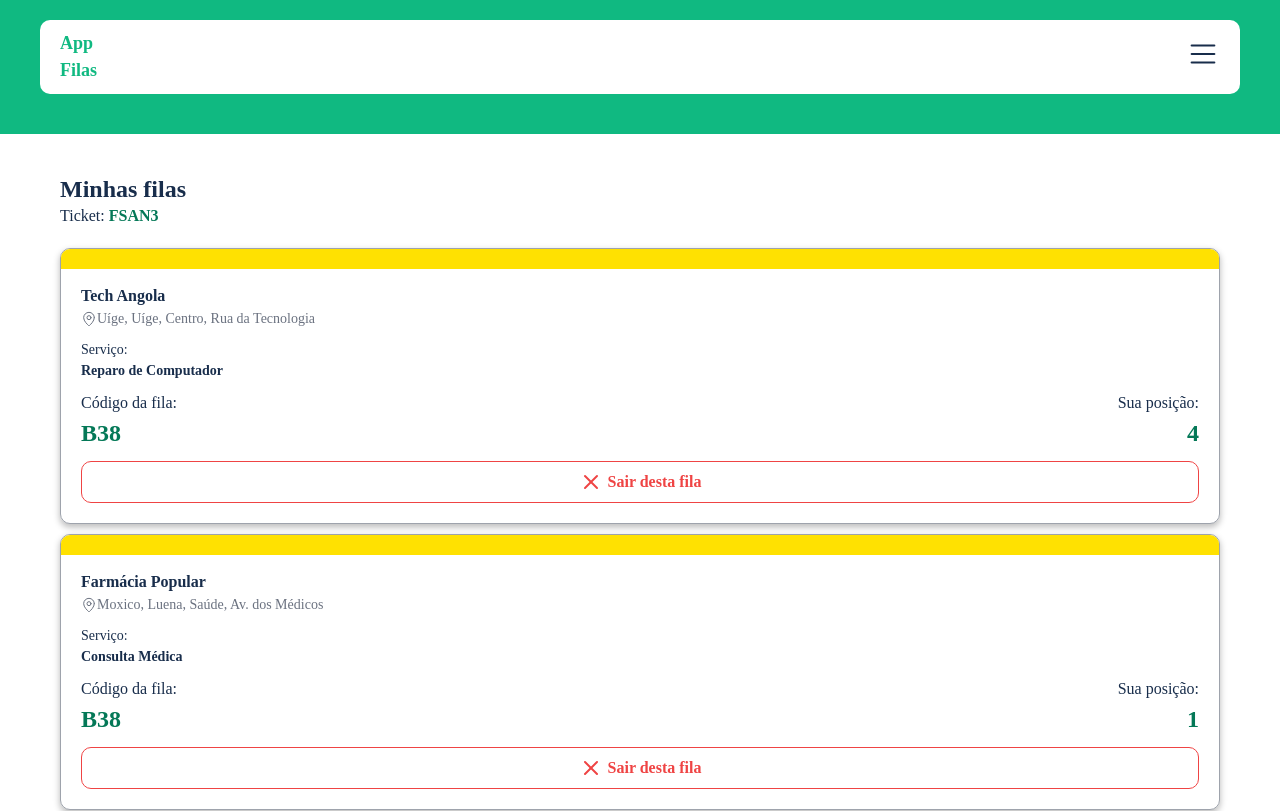
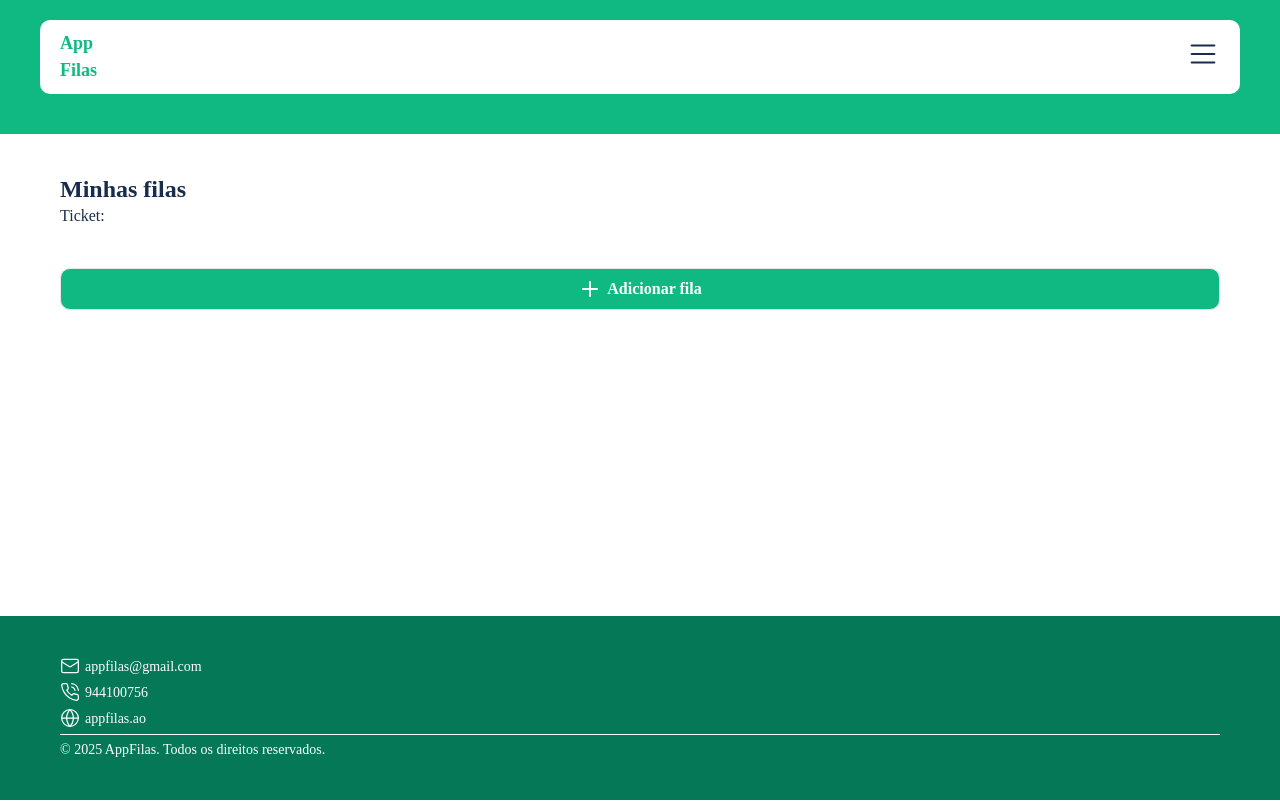
Before and after one commit to Fortunato17/projeto-pratico, a React (Vite) app in the folder app-filas/: page /filas in a window 1280 px wide. Shown: the top 811 px of the page. Built offline with nearby package versions, Linux system fonts and the light colour scheme.

Commit message:
pageFilas

```diff
--- a/app-filas/src/Dados.jsx
+++ b/app-filas/src/Dados.jsx
@@ -1,230 +1,7 @@
-export const empresas = [
-  {
-    id: 1,
-    nome: "Tech Angola",
-    endereco: {
-      provinciaId: 6,
-      municipio: "Uíge",
-      bairro: "Centro",
-      rua: "Rua da Tecnologia",
-    },
-    servicos: ["Reparo de Computador", "Instalação de Redes"],
-  },
-  {
-    id: 2,
-    nome: "Farmácia Popular",
-    endereco: {
-      provinciaId: 3,
-      municipio: "Luena",
-      bairro: "Saúde",
-      rua: "Av. dos Médicos",
-    },
-    servicos: ["Consulta Médica", "Entrega de Medicamentos"],
-  },
-  {
-    id: 3,
-    nome: "Super Limpinho",
-    endereco: {
-      provinciaId: 6,
-      municipio: "Negage",
-      bairro: "Industrial",
-      rua: "Rua da Limpeza",
-    },
-    servicos: ["Limpeza Residencial", "Limpeza de Escritórios"],
-  },
-  {
-    id: 4,
-    nome: "BAI - Banco Angolano de Investimento",
-    endereco: {
-      provinciaId: 1,
-      municipio: "Luanda",
-      bairro: "Maianga",
-      rua: "Av. Revolução",
-    },
-    servicos: [
-      "Depósito",
-      "Levantamento",
-      "Transferência",
-      "Abertura de conta",
-    ],
-  },
-  {
-    id: 5,
-    nome: "Auto Express",
-    endereco: {
-      provinciaId: 5,
-      municipio: "Moçâmedes",
-      bairro: "Porto",
-      rua: "Rua dos Transportes",
-    },
-    servicos: ["Táxi Privado", "Entrega Rápida"],
-  },
-  {
-    id: 6,
-    nome: "EduMais",
-    endereco: {
-      provinciaId: 2,
-      municipio: "Dundo",
-      bairro: "Estudantil",
-      rua: "Rua do Saber",
-    },
-    servicos: ["Aulas Particulares", "Cursos Online"],
-  },
-  {
-    id: 7,
-    nome: "GreenGarden",
-    endereco: {
-      provinciaId: 7,
-      municipio: "Mbanza Congo",
-      bairro: "Verde",
-      rua: "Rua dos Jardins",
-    },
-    servicos: ["Paisagismo", "Manutenção de Jardins"],
-  },
-  {
-    id: 8,
-    nome: "CasaSegura",
-    endereco: {
-      provinciaId: 1,
-      municipio: "Talatona",
-      bairro: "Patriota",
-      rua: "Rua da Segurança",
-    },
-    servicos: ["Monitoramento 24h", "Instalação de Câmeras"],
-  },
-  {
-    id: 9,
-    nome: "NetFácil",
-    endereco: {
-      provinciaId: 2,
-      municipio: "Dundo",
-      bairro: "Conectado",
-      rua: "Av. da Internet",
-    },
-    servicos: ["Instalação de Internet", "Suporte Técnico"],
-  },
-  {
-    id: 10,
-    nome: "Clínica Vida",
-    endereco: {
-      provinciaId: 3,
-      municipio: "Luena",
-      bairro: "Saúde",
-      rua: "Rua da Vida",
-    },
-    servicos: ["Exames Laboratoriais", "Atendimento de Urgência"],
-  },
-  {
-    id: 11,
-    nome: "Construtora Boa Obra",
-    endereco: {
-      provinciaId: 4,
-      municipio: "Lumege",
-      bairro: "Obras",
-      rua: "Av. das Construções",
-    },
-    servicos: ["Obras Residenciais", "Reformas"],
-  },
-  {
-    id: 12,
-    nome: "DesignPro",
-    endereco: {
-      provinciaId: 1,
-      municipio: "Luanda",
-      bairro: "Alvalade",
-      rua: "Rua do Design",
-    },
-    servicos: ["Criação de Logotipos", "Identidade Visual"],
-  },
-  {
-    id: 13,
-    nome: "FotoFlash",
-    endereco: {
-      provinciaId: 5,
-      municipio: "Moçâmedes",
-      bairro: "Centro",
-      rua: "Rua da Imagem",
-    },
-    servicos: ["Ensaios Fotográficos", "Cobertura de Eventos"],
-  },
-  {
-    id: 14,
-    nome: "MoveBem",
-    endereco: {
-      provinciaId: 7,
-      municipio: "Mbanza Congo",
-      bairro: "Mudanças",
-      rua: "Rua da Logística",
-    },
-    servicos: ["Transporte de Móveis", "Empacotamento Profissional"],
-  },
-  {
-    id: 15,
-    nome: "BAI - Banco Angolano de Investimento",
-    endereco: {
-      provinciaId: 6,
-      municipio: "Uíge",
-      bairro: "Finanças",
-      rua: "Av. do Banco",
-    },
-    servicos: [
-      "Depósito",
-      "Levantamento",
-      "Transferência",
-      "Abertura de conta",
-    ],
-  },
-  {
-    id: 16,
-    nome: "BAI - Banco Angolano de Investimento",
-    endereco: {
-      provinciaId: 1,
-      municipio: "Kilamba",
-      bairro: "Financeiro",
-      rua: "Av. da Liberdade",
-    },
-    servicos: [
-      "Depósito",
-      "Levantamento",
-      "Transferência",
-      "Abertura de conta",
-    ],
-  },
-  {
-    id: 17,
-    nome: "BAI - Banco Angolano de Investimento",
-    endereco: {
-      provinciaId: 1,
-      municipio: "Talatona",
-      bairro: "Empresarial",
-      rua: "Rua das Finanças",
-    },
-    servicos: [
-      "Depósito",
-      "Levantamento",
-      "Transferência",
-      "Abertura de conta",
-    ],
-  },
-  {
-    id: 18,
-    nome: "BAI - Banco Angolano de Investimento",
-    endereco: {
-      provinciaId: 6,
-      municipio: "Uíge",
-      bairro: "Centro",
-      rua: "Rua Principal",
-    },
-    servicos: [
-      "Depósito",
-      "Levantamento",
-      "Transferência",
-      "Abertura de conta",
-    ],
-  },
-];
-
-export const provinciasDeAngola = [
+// ----------------------
+// Provincias de Angola
+// ----------------------
+export const provincias = [
   { id: 1, nome: "Luanda" },
   { id: 2, nome: "Lunda Norte" },
   { id: 3, nome: "Moxico" },
@@ -235,22 +12,148 @@ export const provinciasDeAngola = [
   { id: 8, nome: "Cabinda" },
 ];
 
+// ----------------------
+// Empresas
+// ----------------------
+export const empresas = [
+  {
+    id: 1,
+    nome: "Tech Angola",
+    provinciaId: 6,
+    municipio: "Uíge",
+    bairro: "Centro",
+    rua: "Rua da Tecnologia",
+  },
+  {
+    id: 2,
+    nome: "Farmácia Popular",
+    provinciaId: 3,
+    municipio: "Luena",
+    bairro: "Saúde",
+    rua: "Av. dos Médicos",
+  },
+  {
+    id: 3,
+    nome: "Super Limpinho",
+    provinciaId: 6,
+    municipio: "Negage",
+    bairro: "Industrial",
+    rua: "Rua da Limpeza",
+  },
+  {
+    id: 4,
+    nome: "BAI - Banco Angolano de Investimento",
+    provinciaId: 1,
+    municipio: "Luanda",
+    bairro: "Maianga",
+    rua: "Av. Revolução",
+  },
+  {
+    id: 5,
+    nome: "Auto Express",
+    provinciaId: 5,
+    municipio: "Moçâmedes",
+    bairro: "Porto",
+    rua: "Rua dos Transportes",
+  },
+  {
+    id: 6,
+    nome: "EduMais",
+    provinciaId: 2,
+    municipio: "Dundo",
+    bairro: "Estudantil",
+    rua: "Rua do Saber",
+  },
+  {
+    id: 7,
+    nome: "GreenGarden",
+    provinciaId: 7,
+    municipio: "Mbanza Congo",
+    bairro: "Verde",
+    rua: "Rua dos Jardins",
+  },
+  {
+    id: 8,
+    nome: "CasaSegura",
+    provinciaId: 1,
+    municipio: "Talatona",
+    bairro: "Patriota",
+    rua: "Rua da Segurança",
+  },
+  {
+    id: 9,
+    nome: "BAI - Banco Angolano de Investimento",
+    provinciaId: 6,
+    municipio: "Uíge",
+    bairro: "Finanças",
+    rua: "Av. do Banco",
+  },
+];
+
+// ----------------------
+// Serviços
+// ----------------------
+export const servicos = [
+  // Tech Angola
+  { id: 1, empresaId: 1, nome: "Reparo de Computador", tipo: "A" },
+  { id: 2, empresaId: 1, nome: "Instalação de Redes", tipo: "B" },
+
+  // Farmácia Popular
+  { id: 3, empresaId: 2, nome: "Consulta Médica", tipo: "A" },
+  { id: 4, empresaId: 2, nome: "Entrega de Medicamentos", tipo: "B" },
+
+  // Super Limpinho
+  { id: 5, empresaId: 3, nome: "Limpeza Residencial", tipo: "A" },
+  { id: 6, empresaId: 3, nome: "Limpeza de Escritórios", tipo: "B" },
+
+  // BAI - Banco Angolano de Investimento
+  { id: 7, empresaId: 4, nome: "Depósito", tipo: "A" },
+  { id: 8, empresaId: 4, nome: "Levantamento", tipo: "B" },
+
+  // Auto Express
+  { id: 9, empresaId: 5, nome: "Táxi Privado", tipo: "A" },
+  { id: 10, empresaId: 5, nome: "Entrega Rápida", tipo: "B" },
+
+  // EduMais
+  { id: 11, empresaId: 6, nome: "Aulas Particulares", tipo: "A" },
+  { id: 12, empresaId: 6, nome: "Cursos Online", tipo: "B" },
+
+  // GreenGarden
+  { id: 13, empresaId: 7, nome: "Paisagismo", tipo: "A" },
+  { id: 14, empresaId: 7, nome: "Manutenção de Jardins", tipo: "B" },
+
+  // CasaSegura
+  { id: 15, empresaId: 8, nome: "Monitoramento 24h", tipo: "A" },
+  { id: 16, empresaId: 8, nome: "Instalação de Câmeras", tipo: "B" },
+  // BAI - Banco Angolano de Investimento
+  { id: 17, empresaId: 9, nome: "Depósito", tipo: "A" },
+  { id: 18, empresaId: 9, nome: "Levantamento", tipo: "B" },
+  { id: 19, empresaId: 9, nome: "Abertura de Conta", tipo: "C" },
+
+];
+
+// ----------------------
+// Funções utilitárias
+// ----------------------
+
+// Pega o nome da província
 //?. (chamado de optional chaining-encadeamento opcional)- Significa: Se o valor antes disso não for null ou undefined, continue. Senão, retorne undefined e não quebre o código.
 export function pegarProvincia(id) {
-  return provinciasDeAngola.find((provincia) => provincia.id === id)?.nome;
+  return provincias.find((provincia) => provincia.id === id)?.nome;
 }
+
+// Cria filas a partir dos serviços
 let valorId = 0;
-export const filas = empresas.flatMap((empresa) => {
-  return empresa.servicos.map((servico) => {
-    return {
-      id: (valorId += 1),
-      empresaId: empresa.id,
-      nome: servico,
-      pessoasNaFila: Math.floor(Math.random() * 10),
-    };
-  });
-});
+export const filas = servicos.map((servico) => ({
+  id: (valorId += 1),
+  servicoId: servico.id,
+  empresaId: servico.empresaId,
+  nome: servico.nome,
+  tipo: servico.tipo,
+  pessoasNaFila: Math.floor(Math.random() * 10),
+}));
 
+// Retorna filas de uma empresa
 //Função para pegar as filas de uma empresa, que retorna um novo array por causa do filter
 export function empresaComFila(id) {
   return filas.filter((fila) => fila.empresaId === id);
--- a/app-filas/src/components/Filas.jsx
+++ b/app-filas/src/components/Filas.jsx
@@ -5,23 +5,33 @@ import { empresas, pegarProvincia, empresaComFila } from "../Dados";
 //Componentes
 import Button from "./Button";
 import { useEffect, useState } from "react";
+import { useFilas } from "../contexts/FilasProvider";
 
-
-export default function Filas() {
+export default function Filas({ ticket }) {
   const [posicoes, setPosicoes] = useState([]);
+  const { gruposDeFilas } = useFilas();
+  //VARIÁVEIS
+  const minhasFilas =
+    gruposDeFilas.find((grupo) => grupo?.id === 'F8B617')?.filas || [];
 
   //EVENTOS
-  function hanleExcluirFila() {}
+  function reduzirpessoa(valor) {
+    return valor - 1;
+  }
 
   return (
     <ul className="itemsSection">
-      {empresas.slice(0, 3).map((empresa) => {
+      {minhasFilas.map((fila) => {
         /**VARIÁVEIS DERIVADAS */
-        const nomeEmpresa = empresa.nome;
-        const { provinciaId, municipio, bairro, rua } = empresa.endereco;
-        const provincia = pegarProvincia(provinciaId);
-        const nomeServico = empresa.servicos[0];
-        const pessoasNaFila = empresaComFila(empresa.id)[1].pessoasNaFila;
+        const { empresa, servico } = fila;
+        const {
+          provincia,
+          municipio,
+          bairro,
+          rua,
+          nome: nomeEmpresa,
+        } = empresa;
+        const { nome: nomeServico, tipo: tipoServico, pessoasNaFila } = servico;
         return (
           <li key={empresa.id} className="relative overflow-hidden caixa-lista">
             <div className="absolute top-0 left-0 w-full bg-[var(--cor-amarelo)] h-[20px]"></div>
@@ -40,19 +50,19 @@ export default function Filas() {
               <section className="flex justify-between">
                 <div>
                   <h2>Código da fila:</h2>
-                  <p className="text-[24px] destaque">B38</p>
+                  <p className="text-[24px] destaque">
+                    {tipoServico}
+                    {pessoasNaFila}
+                  </p>
                 </div>
                 <div>
                   <h2>Sua posição:</h2>
                   <p className="flex  justify-end  text-[24px] destaque">
-                    {pessoasNaFila}
+                    {reduzirpessoa(pessoasNaFila)}
                   </p>
                 </div>
               </section>
-              <Button
-                variante="excluir"
-
-              >
+              <Button variante="excluir">
                 <Icons.X />
                 Sair desta fila
               </Button>
--- a/app-filas/src/components/cliente/NovaFilaPage/CardEmpresas.jsx
+++ b/app-filas/src/components/cliente/NovaFilaPage/CardEmpresas.jsx
@@ -16,7 +16,8 @@ export default function CardEmpresas({
     return empresas
       .filter((empresa) => {
         const incluiProvin =
-          filtro === "Todas" || pegarProvincia(provinciaId).includes(filtro);
+          filtro === "Todas" ||
+          pegarProvincia(empresa.provinciaId).includes(filtro);
         const incluiNome = empresa.nome.toLowerCase().includes(termoDaPesquisa);
         const nomeVisivel = visivel
           ? itemSelecionado.empresa?.id === empresa.id
@@ -40,6 +41,7 @@ export default function CardEmpresas({
       setVisivel(false);
     }
   };
+
   // OUTRAS FUNÇÕES
   const destaqueNaPesquisa = (busca, titulo) => {
     if (!busca) {
@@ -68,7 +70,7 @@ export default function CardEmpresas({
           resultado.map((empresa) => {
             /**VARIÁVEIS DERIVADAS */
             const nomeEmpresa = empresa.nome;
-            const { provinciaId, municipio, bairro, rua } = empresa.endereco;
+            const { provinciaId, municipio, bairro, rua } = empresa;
             const provincia = pegarProvincia(provinciaId);
             const selecionado = itemSelecionado.empresa?.id === empresa.id;
             return (
--- a/app-filas/src/components/cliente/NovaFilaPage/FiltroProv.jsx
+++ b/app-filas/src/components/cliente/NovaFilaPage/FiltroProv.jsx
@@ -1,7 +1,7 @@
 // ÍCONES
 import { ChevronDown, ChevronUp } from "lucide-react";
 // DADOS
-import { provinciasDeAngola } from "../../../Dados";
+import { provincias } from "../../../Dados";
 //HOOKS
 import { useMemo } from "react";
 import useDropdown from "../../../hooks/useDropdown";
@@ -15,8 +15,8 @@ export default function FiltroProv({ filtro, setFiltro, setItemSelecionado }) {
   //VARIÁVEIS
 
   const provinciasOrdenadas = useMemo(
-    () => [...provinciasDeAngola].sort((a, b) => a.nome.localeCompare(b.nome)),
-    [provinciasDeAngola]
+    () => [...provincias].sort((a, b) => a.nome.localeCompare(b.nome)),
+    [provincias]
   );
 
   //EVENTOS
--- /dev/null
+++ b/app-filas/src/contexts/FilasProvider.jsx
@@ -0,0 +1,39 @@
+import { createContext, useContext, useState } from "react";
+import { gerarCodigo } from "../utils/GerarCodigo";
+
+const FilasContext = createContext();
+export function FilasProvider({ children }) {
+  const [gruposDeFilas, setGruposDeFilas] = useState([]);
+  const [ticketAtivo, setTicketAtivo] = useState(null);
+
+  function criarGrupoFilas(novaFilaProp) {
+    const ticket = gerarCodigo();
+    const novoGrupoDeFila = { id: ticket, filas: [novaFilaProp] };
+
+    setGruposDeFilas((prev) => [...prev, novoGrupoDeFila]);
+    setTicketAtivo(ticket);
+  }
+  function addFilas(novaFilaProp) {
+    setGruposDeFilas((prev) =>
+      prev.map((grupo) =>
+        grupo.id === ticketAtivo
+          ? { ...grupo, filas: [...grupo.filas, novaFilaProp] }
+          : grupo
+      )
+    );
+  }
+  return (
+    <FilasContext.Provider
+      value={{
+        gruposDeFilas,
+        criarGrupoFilas,
+        ticketAtivo,
+        setTicketAtivo,
+        addFilas,
+      }}
+    >
+      {children}
+    </FilasContext.Provider>
+  );
+}
+export const useFilas = () => useContext(FilasContext);
--- a/app-filas/src/contexts/NavigateProvider.jsx
+++ b/app-filas/src/contexts/NavigateProvider.jsx
@@ -1,8 +1,8 @@
 import { createContext, useContext } from "react";
 import { useNavigate } from "react-router-dom";
 
-export const NavigateContext = createContext();
-export  function NavigateProvider({ children }) {
+const NavigateContext = createContext();
+export function NavigateProvider({ children }) {
   const navigate = useNavigate();
   return (
     <NavigateContext.Provider value={{ navigate }}>
@@ -10,7 +10,8 @@ export  function NavigateProvider({ children }) {
     </NavigateContext.Provider>
   );
 }
-export function useNavigateGlobal() {
-  const {navigate} = useContext(NavigateContext);
+
+export const useNavigateGlobal = () => {
+  const { navigate } = useContext(NavigateContext);
   return navigate;
-}
+};
--- a/app-filas/src/components/NotificacoesProvider.jsx
+++ b/app-filas/src/contexts/NotificacoesProvider.jsx
@@ -1,7 +1,7 @@
-import { Toaster} from "react-hot-toast";
-export default function NotificacoesProvider () {
-
+import { Toaster } from "react-hot-toast";
+export default function NotificacoesProvider({ children }) {
   return (
+    <>
     <Toaster
       toastOptions={{
         style: {
@@ -9,5 +9,7 @@ export default function NotificacoesProvider () {
         },
       }}
     />
+      {children}
+    </>
   );
 }
--- a/app-filas/src/pages/cliente/FilasPage.jsx
+++ b/app-filas/src/pages/cliente/FilasPage.jsx
@@ -8,9 +8,11 @@ import Footer from "../../components/Footer";
 import Button from "../../components/Button";
 import Filas from "../../components/Filas";
 import { useNavigateGlobal } from "../../contexts/NavigateProvider";
+import { useFilas } from "../../contexts/FilasProvider";
 
 export default function FilasPage() {
   const navigate = useNavigateGlobal();
+  const {ticketAtivo} = useFilas()
   return (
     <div>
       <Header />
@@ -19,12 +21,12 @@ export default function FilasPage() {
           <section>
             <h1 className="tituloBold">Minhas filas</h1>
             <p>
-              Ticket: <span className="destaque">FSAN3</span>
+              Ticket: <span className="destaque">{ticketAtivo}</span>
             </p>
           </section>
         {/*FILAS */}
-        <Filas/>
-          <Button variante="confirmar" onClick={() => navigate("/nova-fila")}>
+        <Filas ticket={ticketAtivo}/>
+          <Button variante="confirmar" onClick={() => navigate("/nova-fila",{state:{fromFilasPage: true}})} >
             {" "}
             <Icons.Plus /> Adicionar fila
           </Button>
--- a/app-filas/src/pages/cliente/NovaFilaPage.jsx
+++ b/app-filas/src/pages/cliente/NovaFilaPage.jsx
@@ -18,6 +18,8 @@ import { NotificarSucesso } from "../../uiHelpers/Notificar";
 
 //Utils
 import { gerarCodigo } from "../../utils/GerarCodigo";
+import { useFilas } from "../../contexts/FilasProvider";
+import { useLocation } from "react-router-dom";
 
 export default function NovaFilaPage() {
   /**HOOCKS */
@@ -30,11 +32,17 @@ export default function NovaFilaPage() {
   const [visivel, setVisivel] = useState(false);
   const [carregando, setCarregando] = useState(false);
   const navigate = useNavigateGlobal();
+  const location = useLocation();
+  console.log();
+  const { addFilas, criarGrupoFilas } = useFilas();
   /**EVENTOS */
-  const handleEnviar = () => {
+  const handleConfirmar = () => {
     setCarregando(true); // ativa loader e muda cor do botão
     setTimeout(() => {
-      NotificarSucesso(gerarCodigo());
+      NotificarSucesso("FLJT17");
+      location.state?.fromFilasPage
+        ? addFilas(itemSelecionado)
+        : criarGrupoFilas(itemSelecionado);
       navigate("/filas");
       setCarregando(false); // volta ao estado normal depois do alert
     }, 2000);
@@ -94,7 +102,7 @@ export default function NovaFilaPage() {
           {itemSelecionado.empresa && itemSelecionado.servico && (
             <div className="relative">
               <Button
-                onClick={handleEnviar}
+                onClick={handleConfirmar}
                 loading={carregando}
                 variante="confirmar"
               >
```
Also changed, not shown: app-filas/src/App.jsx (+3 -5 lines), app-filas/src/contexts/AppProvider.jsx (added, +15 -0 lines).
